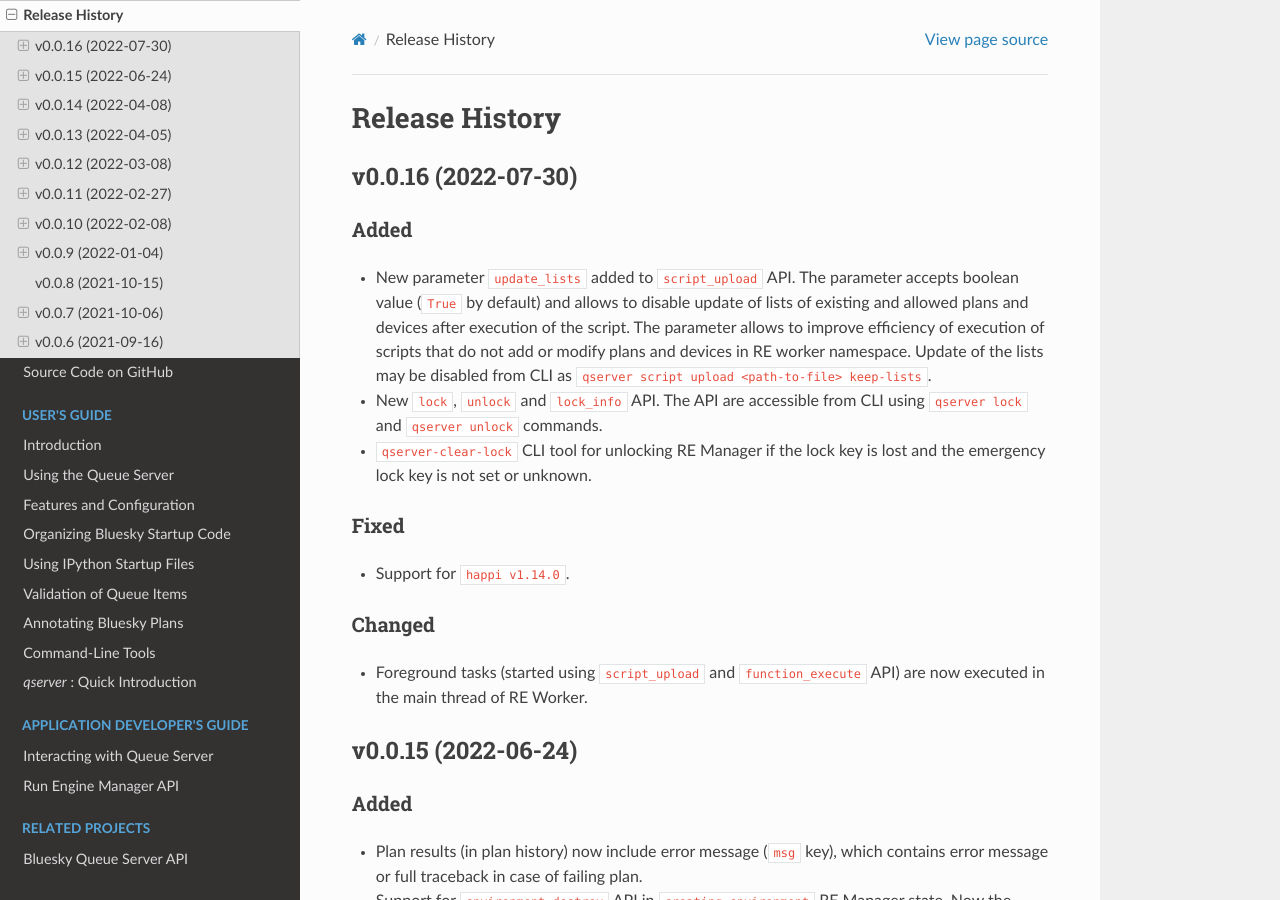
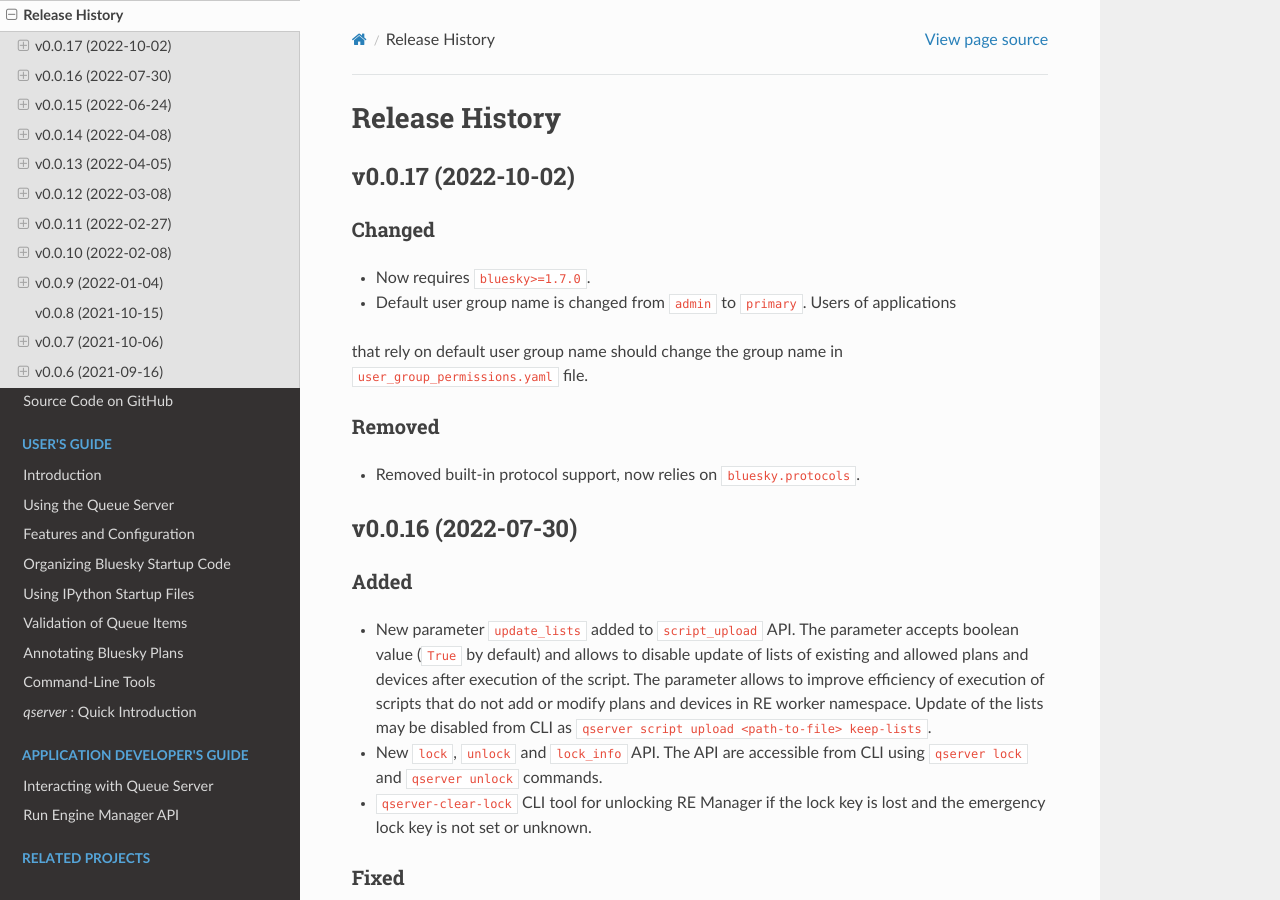
Before and after one commit to bluesky/bluesky-queueserver, a Sphinx documentation site: the page built from docs/source/release_history.rst, in a window 1280 px wide and 900 px high. Built offline with Sphinx 7.4.7 and the Read the Docs theme 2.0.0, drawn with Linux system fonts in a browser that asks for light colours.

Commit message:
Release notes: v0.0.17

```diff
--- a/docs/source/release_history.rst
+++ b/docs/source/release_history.rst
@@ -1,6 +1,23 @@
 ===============
 Release History
 ===============
+
+v0.0.17 (2022-10-02)
+====================
+
+Changed
+-------
+
+- Now requires ``bluesky>=1.7.0``.
+
+- Default user group name is changed from ``admin`` to ``primary``. Users of applications
+that rely on default user group name should change the group name in ``user_group_permissions.yaml`` file.
+
+Removed
+-------
+
+- Removed built-in protocol support, now relies on ``bluesky.protocols``.
+
 
 v0.0.16 (2022-07-30)
 ====================
```
